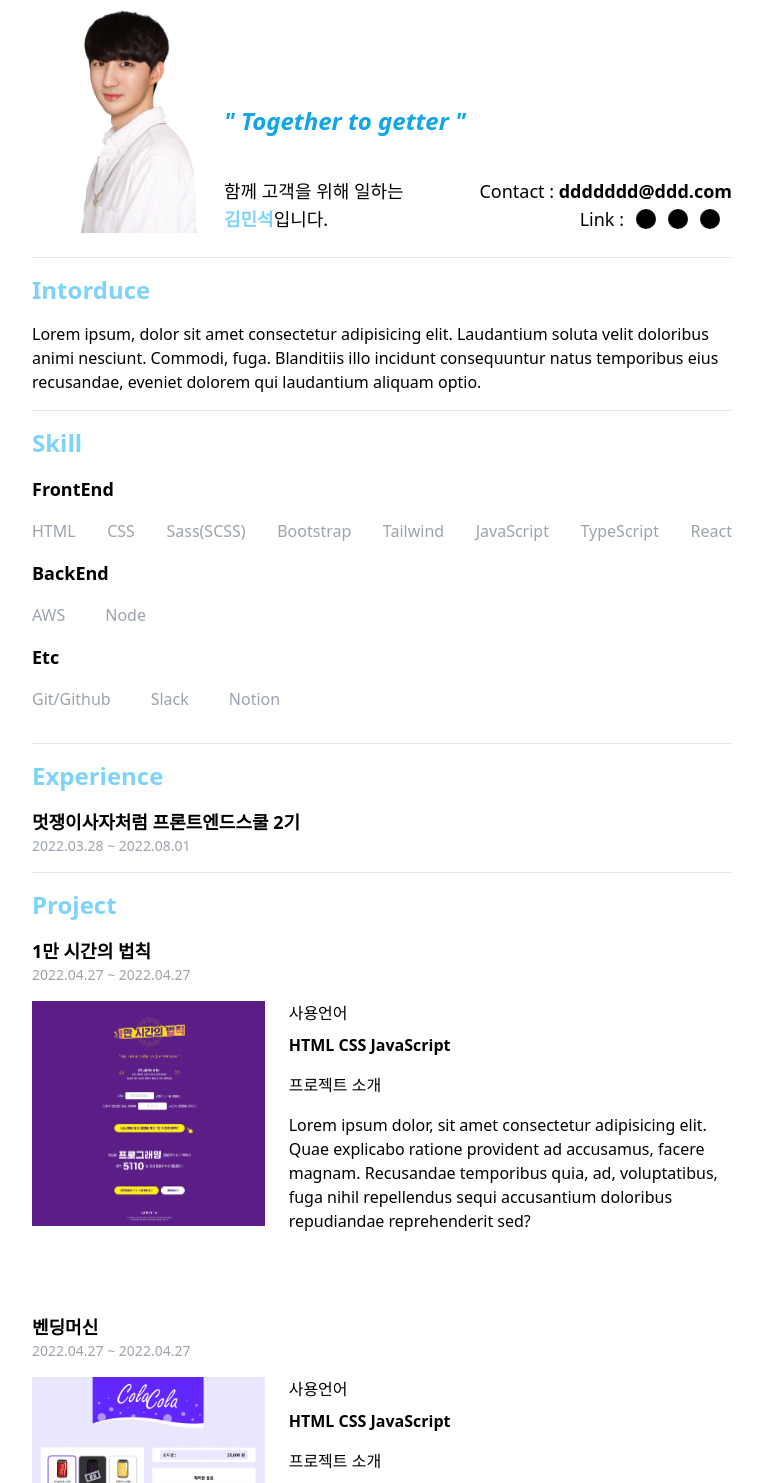
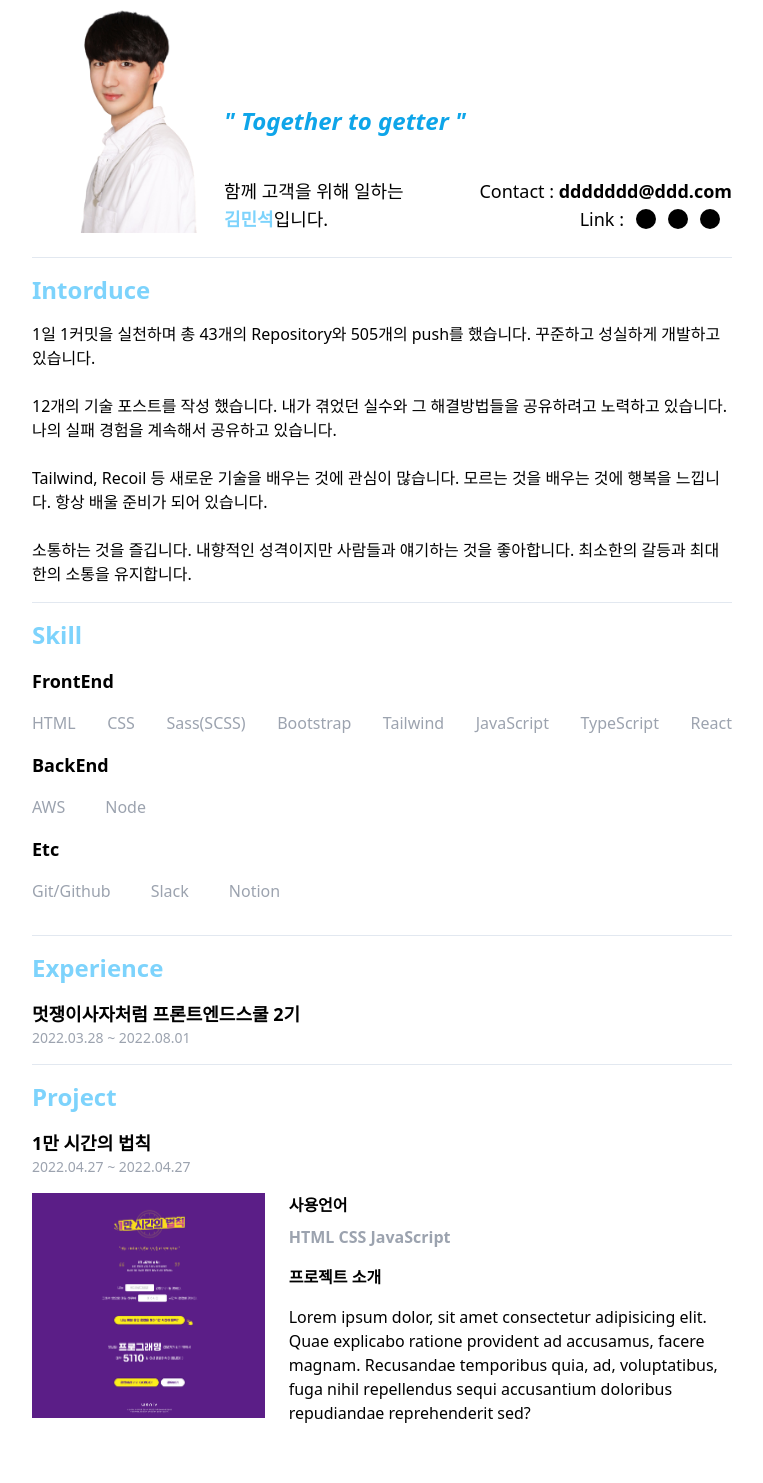
Before and after one commit to alstjr5949/resumeContest, a plain HTML site: page index.html in a window 1280 px wide. Shown: the part 77-1560 px from the top of the page, without its empty margins (258-1021 px from the left). Drawn offline with nearby package versions, Linux system fonts and the light colour scheme.

Commit message:
introduce edit

```diff
--- a/index.html
+++ b/index.html
@@ -39,10 +39,22 @@
         <section class="py-4 border-b-[1px] border-slate-200">
           <h2 class="text-2xl font-extrabold text-sky-300 mb-4">Intorduce</h2>
           <p>
-            Lorem ipsum, dolor sit amet consectetur adipisicing elit. Laudantium
-            soluta velit doloribus animi nesciunt. Commodi, fuga. Blanditiis
-            illo incidunt consequuntur natus temporibus eius recusandae, eveniet
-            dolorem qui laudantium aliquam optio.
+            1일 1커밋을 실천하며 총 43개의 Repository와 505개의 push를 했습니다.
+            꾸준하고 성실하게 개발하고 있습니다.
+            <br />
+            <br />
+            12개의 기술 포스트를 작성 했습니다. 내가 겪었던 실수와 그
+            해결방법들을 공유하려고 노력하고 있습니다. 나의 실패 경험을 계속해서
+            공유하고 있습니다.
+            <br />
+            <br />
+            Tailwind, Recoil 등 새로운 기술을 배우는 것에 관심이 많습니다.
+            모르는 것을 배우는 것에 행복을 느낍니다. 항상 배울 준비가 되어
+            있습니다.
+            <br />
+            <br />
+            소통하는 것을 즐깁니다. 내향적인 성격이지만 사람들과 얘기하는 것을
+            좋아합니다. 최소한의 갈등과 최대한의 소통을 유지합니다.
           </p>
         </section>
         <!-- Skills -->
@@ -101,12 +113,12 @@
               </a>
               <!-- text -->
               <div class="flex-col">
-                <p class="mb-2">사용언어</p>
-                <p class="mb-4">
+                <p class="mb-2 font-bold">사용언어</p>
+                <p class="mb-4 text-gray-400">
                   <strong>HTML</strong> <strong>CSS</strong>
                   <strong>JavaScript</strong>
                 </p>
-                <p class="mb-4">프로젝트 소개</p>
+                <p class="mb-4 font-bold">프로젝트 소개</p>
                 <p>
                   Lorem ipsum dolor, sit amet consectetur adipisicing elit. Quae
                   explicabo ratione provident ad accusamus, facere magnam.
@@ -129,12 +141,12 @@
               </a>
               <!-- text -->
               <div class="flex-col">
-                <p class="mb-2">사용언어</p>
-                <p class="mb-4">
+                <p class="mb-2 font-bold">사용언어</p>
+                <p class="mb-4 text-gray-400">
                   <strong>HTML</strong> <strong>CSS</strong>
                   <strong>JavaScript</strong>
                 </p>
-                <p class="mb-4">프로젝트 소개</p>
+                <p class="mb-4 font-bold">프로젝트 소개</p>
                 <p>
                   Lorem ipsum dolor, sit amet consectetur adipisicing elit. Quae
                   explicabo ratione provident ad accusamus, facere magnam.
@@ -157,12 +169,12 @@
               </a>
               <!-- text -->
               <div class="flex-col">
-                <p class="mb-2">사용언어</p>
-                <p class="mb-4">
+                <p class="mb-2 font-bold">사용언어</p>
+                <p class="mb-4 text-gray-400">
                   <strong>HTML</strong> <strong>CSS</strong>
                   <strong>JavaScript</strong> <strong>React</strong>
                 </p>
-                <p class="mb-4">프로젝트 소개</p>
+                <p class="mb-4 font-bold">프로젝트 소개</p>
                 <p>
                   Lorem ipsum dolor, sit amet consectetur adipisicing elit. Quae
                   explicabo ratione provident ad accusamus, facere magnam.
@@ -185,13 +197,13 @@
               </a>
               <!-- text -->
               <div class="flex-col">
-                <p class="mb-2">사용언어</p>
-                <p class="mb-4">
+                <p class="mb-2 font-bold">사용언어</p>
+                <p class="mb-4 text-gray-400">
                   <strong>HTML</strong> <strong>CSS</strong>
                   <strong>JavaScript</strong> <strong>React</strong>
                   <strong>Firebase</strong>
                 </p>
-                <p class="mb-4">프로젝트 소개</p>
+                <p class="mb-4 font-bold">프로젝트 소개</p>
                 <p>
                   Lorem ipsum dolor, sit amet consectetur adipisicing elit. Quae
                   explicabo ratione provident ad accusamus, facere magnam.
```
